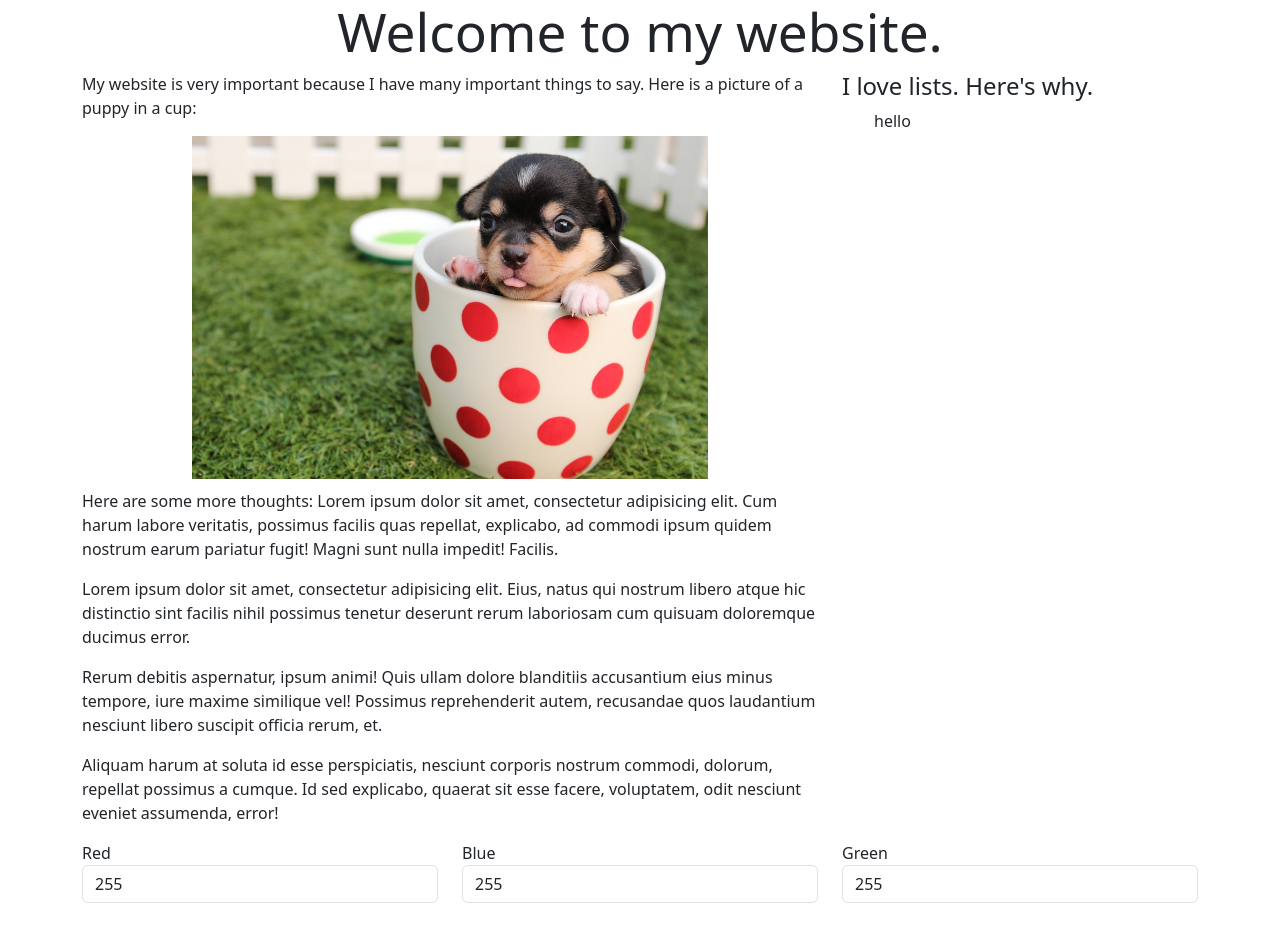
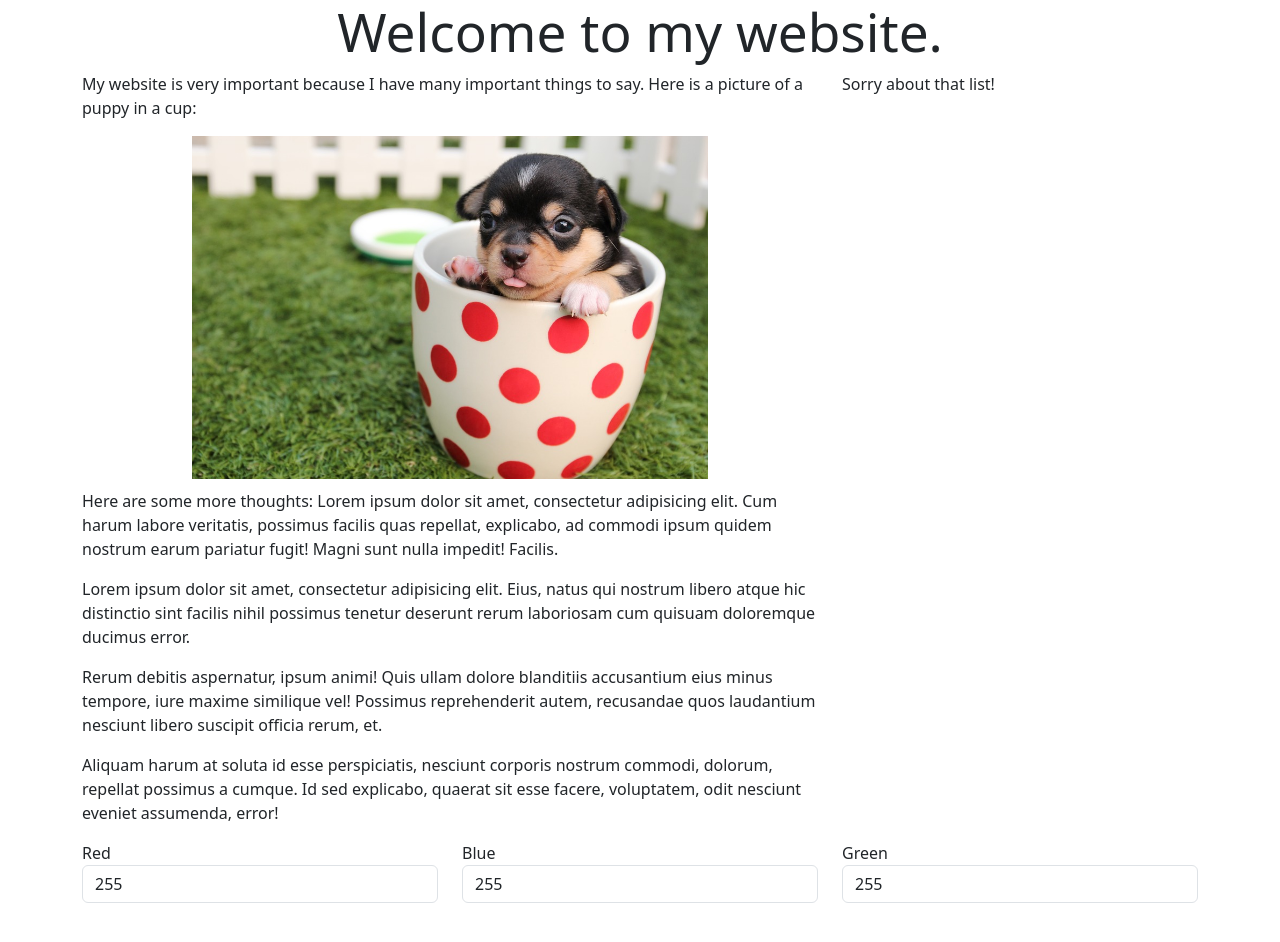
Before and after one commit to alonzo-d/jquery-dom, a plain HTML site: page index.html in a window 1280 px wide. Drawn offline with nearby package versions, Linux system fonts and the light colour scheme.

Commit message:
Worked on form

```diff
--- a/index.html
+++ b/index.html
@@ -1,12 +1,11 @@
 <!DOCTYPE html>
 <html lang="en">
+
 <head>
   <meta charset="UTF-8">
   <title>Document</title>
-  <link rel="stylesheet"
-        href="https://unpkg.com/bootstrap@5/dist/css/bootstrap.css">
+  <link rel="stylesheet" href="https://unpkg.com/bootstrap@5/dist/css/bootstrap.css">
   <style>
-
     img {
       max-width: 70%;
     }
@@ -15,7 +14,6 @@
       display: block;
       margin: 10px auto;
     }
-
   </style>
 </head>
 
@@ -78,7 +76,18 @@
     $('article img').addClass('image-center');
     $('article p:last-child').remove();
     $('#title').css('font-size', Math.random() * 100);
-  $('ol').append('li').text('hello');
+    $('ol').append('<li>');
+    $('li:last-child').text('test'); // revisit
+    $('aside').empty().append('<p>');
+    $('aside p').text('Sorry about that list!');
+    $('.form-control').on("blur", function () {
+      let $red = $('.form-control').eq(0).val();
+      let $blue = $('.form-control').eq(1).val();
+      let $green = $('form-control').eq(2).val();
+
+      // $('body').css('background-color', color)
+    })
+
 
   </script>
 </body>
```
Lines whose indentation alone changed are shown as unchanged.
